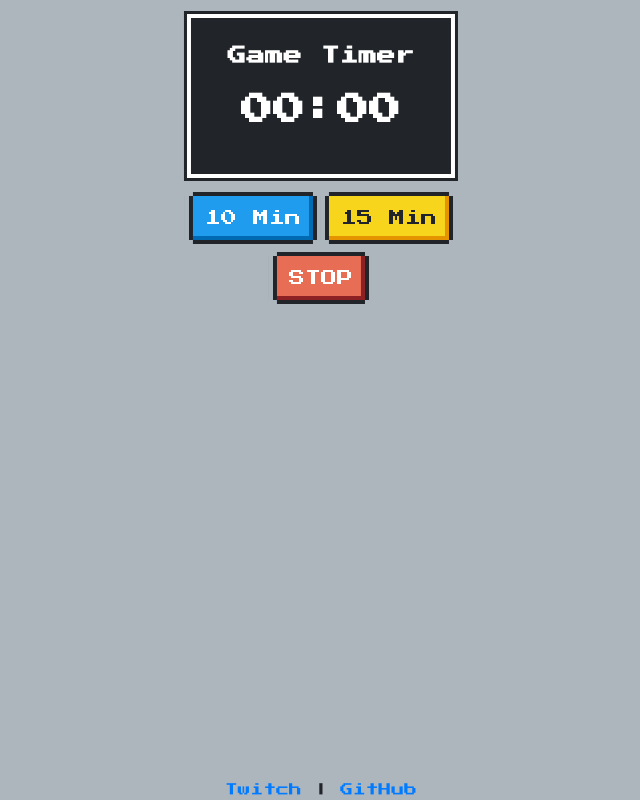
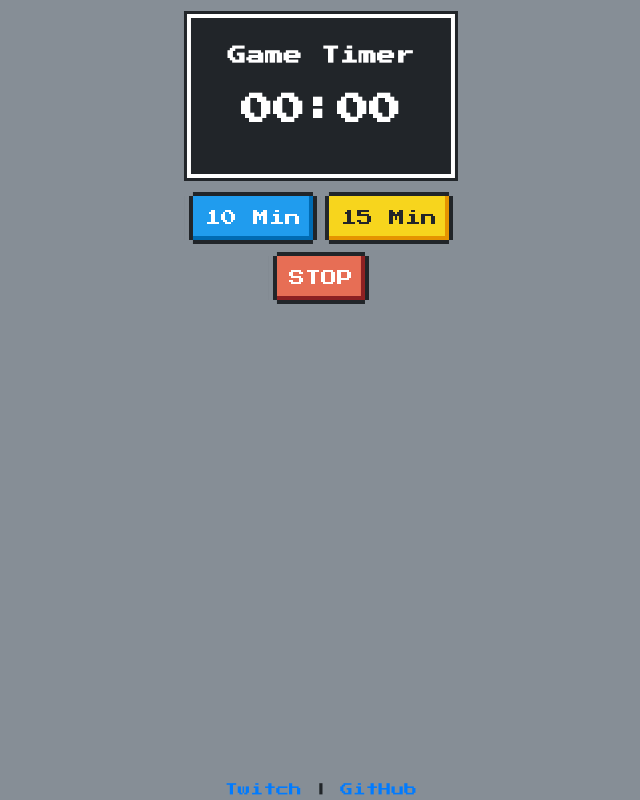
Before and after one commit to BinaryDigitCodes/gametimer, a plain HTML site: page index.html in a window 1280 px wide. Shown: the whole page, without its empty margins (319-959 px from the left). Drawn offline with Linux system fonts and the light colour scheme.

Commit message:
changed color

```diff
--- a/pomodoro.css
+++ b/pomodoro.css
@@ -1,7 +1,7 @@
 @import url('https://fonts.googleapis.com/css?family=Press+Start+2P');
 
 html {
-    background-color: #adb5bd;
+    background-color: #868e96;
     font-family: "Press Start 2P";
 }
 #timer label {
```
Also changed, not shown: index.html (+0 -2 lines).
